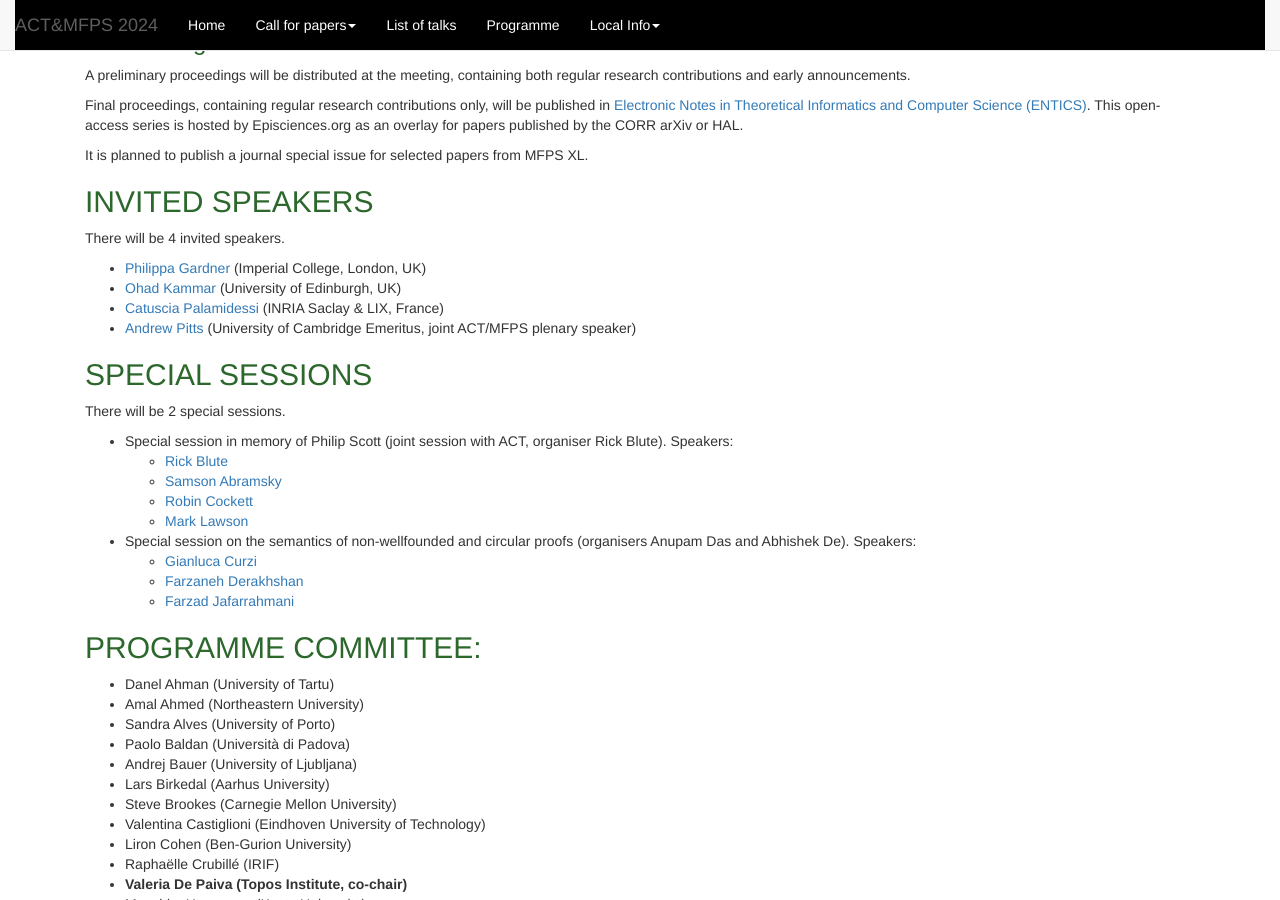
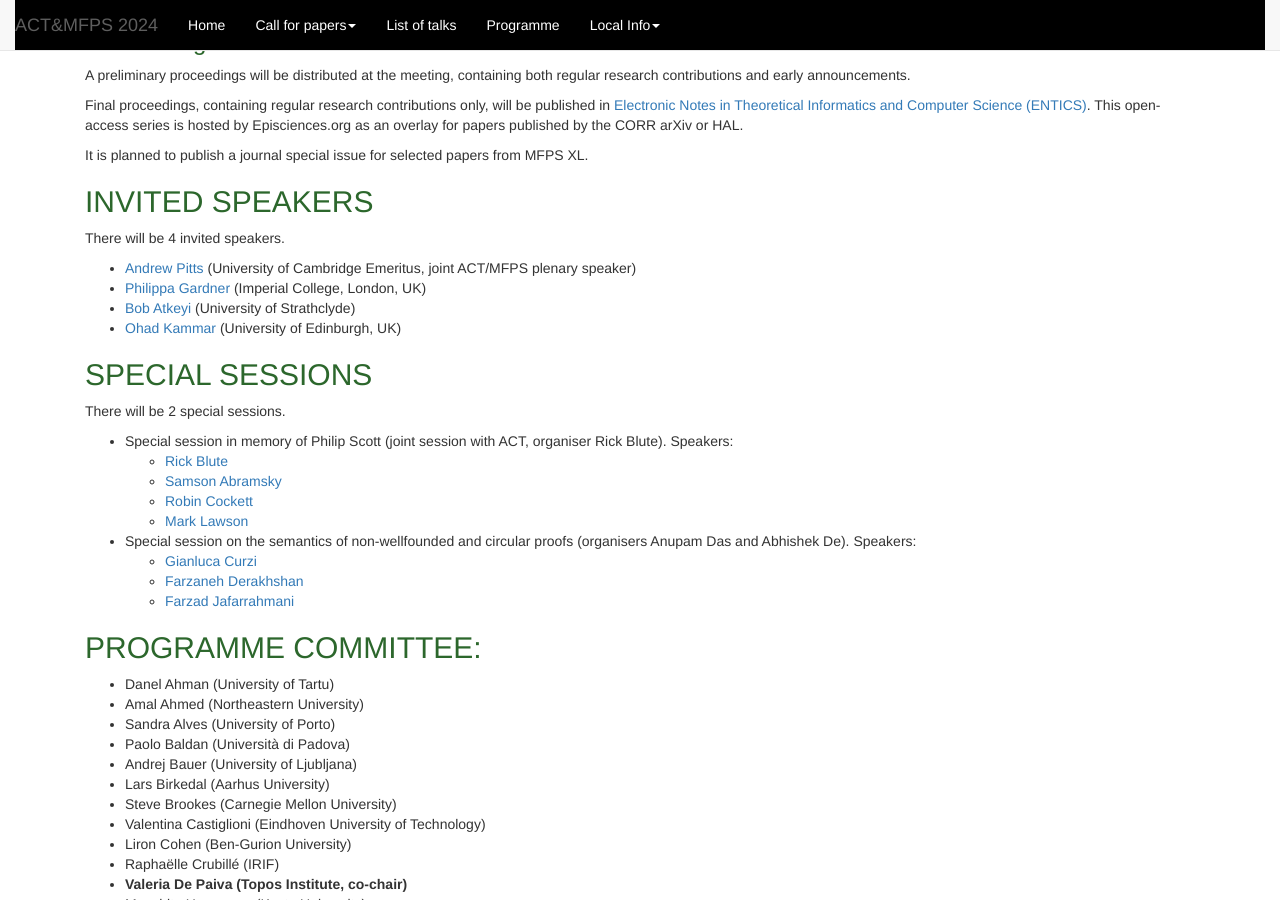
Before and after one commit to oxford24/oxford24.github.io, a Jekyll site: the page built from mfps_cfp.md, in a window 1280 px wide and 900 px high, scrolled down 1045 px. Built offline with Jekyll 4.4.1, drawn with Linux system fonts in a browser that asks for light colours.

Commit message:
Bob Atkey new MFPS invited speaker

```diff
--- a/mfps_cfp.md
+++ b/mfps_cfp.md
@@ -52,10 +52,11 @@ It is planned to publish a journal special issue for selected papers from MFPS X
 
 There will be 4 invited speakers.
 
+* [Andrew Pitts](https://www.cl.cam.ac.uk/~amp12/) (University of Cambridge Emeritus, joint ACT/MFPS plenary speaker)
 * [Philippa Gardner](http://www.doc.ic.ac.uk/~pg/) (Imperial College, London, UK)
+* [Bob Atkeyi](https://bentnib.org) (University of Strathclyde)
 * [Ohad Kammar](https://denotational.co.uk) (University of Edinburgh, UK)
-* [Catuscia Palamidessi](http://www.lix.polytechnique.fr/~catuscia/) (INRIA Saclay & LIX, France)
-* [Andrew Pitts](https://www.cl.cam.ac.uk/~amp12/) (University of Cambridge Emeritus, joint ACT/MFPS plenary speaker)
+
 
 ## SPECIAL SESSIONS
 
```
Also changed, not shown: all-talks.md (+1 -1 lines).
